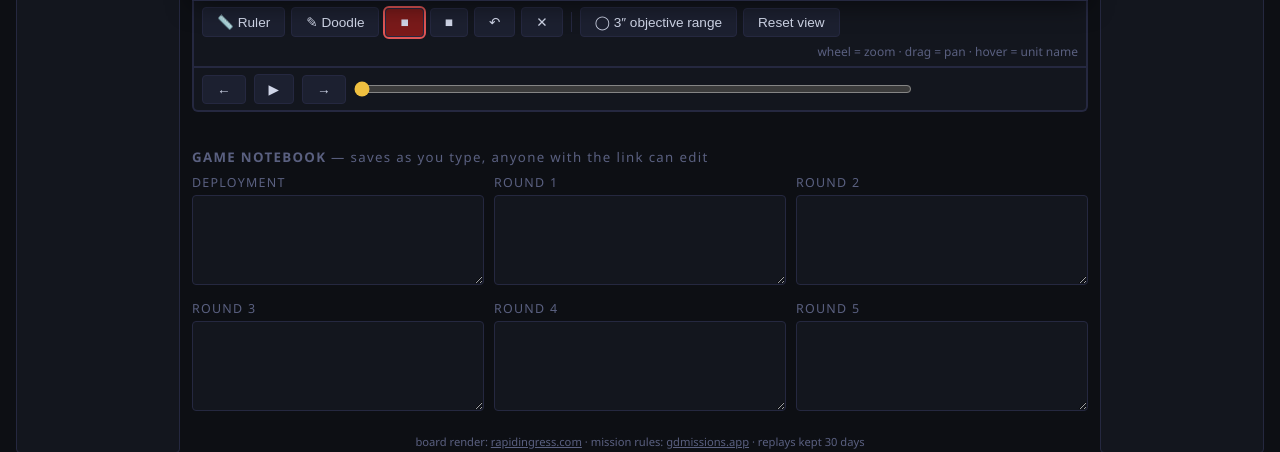
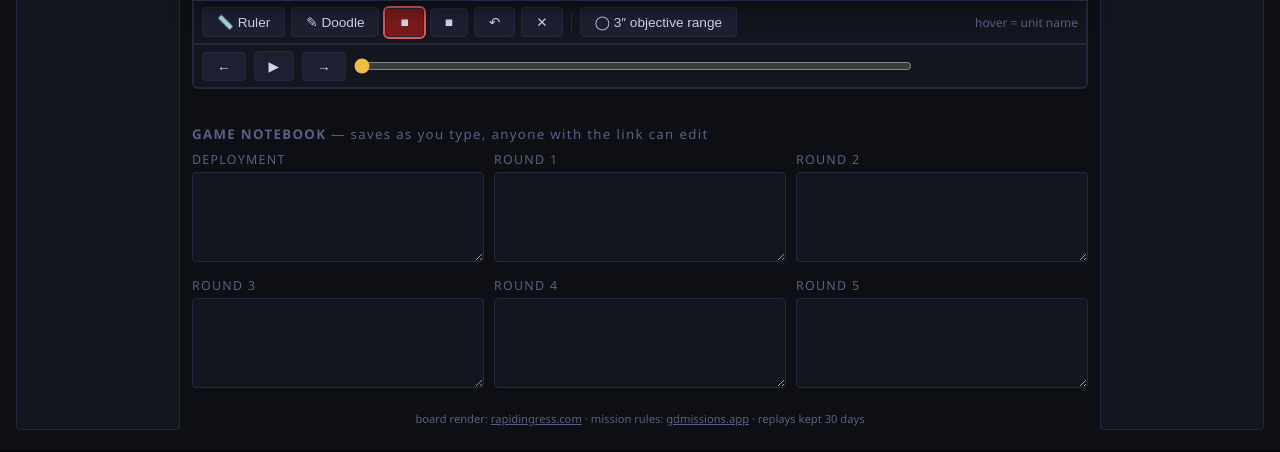
Before and after one commit to affendiariffin/snapshotbot, a Flask app: template server/templates/replay.html in a window 1280 px wide. Shown: the part 686-1138 px from the top of the page. After the commit the page ends 1116 px from the top, so only its background shows below. Run offline with Flask 3, Linux system fonts and the light colour scheme; the template is opened without the code that fills it, so the values that code supplies are empty; some libraries are stand-ins or nearby versions.

Commit message:
Remove wheel-zoom and pan from the replay board
The canvas swallowed the scroll wheel across most of the viewport,
making the page impossible to scroll (Fendi). The board always fits the
view anyway, so pan and Reset View go with it.

Co-Authored-By: Claude Fable 5 <noreply@anthropic.com>

```diff
--- a/server/templates/replay.html
+++ b/server/templates/replay.html
@@ -31,7 +31,7 @@
   .viewer-wrap{display:flex;flex-direction:column;align-items:center;width:100%;gap:0}
   .board-wrap{position:relative;width:100%;height:74vh;background:#05070c;
     border-radius:6px 6px 0 0;border:2px solid var(--border);box-shadow:0 4px 24px #0008;overflow:hidden}
-  #board{width:100%;height:100%;display:block;cursor:grab}
+  #board{width:100%;height:100%;display:block}
   #board.ruler,#board.doodle{cursor:crosshair}
   #tooltip{position:absolute;pointer-events:none;background:#000c;border:1px solid var(--border);
     border-radius:4px;padding:4px 8px;font-size:.8rem;display:none;z-index:5;white-space:nowrap}
@@ -137,8 +137,7 @@
   <button class="btn" id="dClear">&#10005;</button>
   <div class="tool-sep"></div>
   <button class="btn" id="toggleRanges">&#9711; 3&Prime; objective range</button>
-  <button class="btn" id="resetView">Reset view</button>
-  <div class="hint" id="hint">wheel = zoom &middot; drag = pan &middot; hover = unit name</div>
+  <div class="hint" id="hint">hover = unit name</div>
 </div>
 <div class="controls">
   <button class="btn" id="prev">&#8592;</button>
@@ -311,19 +310,11 @@ function hitModel(wx, wz){
   return best;
 }
 
-let dragging = false, lastPx = 0, lastPy = 0, rulerDown = false, doodling = false, curStroke = null;
-cv.addEventListener('wheel', e => {
-  e.preventDefault();
-  const k = e.deltaY < 0 ? 1.15 : 1 / 1.15;
-  const px = e.offsetX * devicePixelRatio, py = e.offsetY * devicePixelRatio;
-  cam.ox = px - (px - cam.ox) * k; cam.oy = py - (py - cam.oy) * k; cam.scale *= k;
-  draw();
-}, {passive: false});
+let rulerDown = false, doodling = false, curStroke = null;
 cv.addEventListener('mousedown', e => {
   const px = e.offsetX * devicePixelRatio, py = e.offsetY * devicePixelRatio;
   const [wx, wz] = S2W(px, py);
-  if (tool === 'pan'){ dragging = true; lastPx = px; lastPy = py; cv.style.cursor = 'grabbing'; }
-  else if (tool === 'ruler'){
+  if (tool === 'ruler'){
     const m = hitModel(wx, wz);
     const b = m ? modelBase(m) : null;
     const r1 = m ? (Array.isArray(b) ? Math.min(b[0], b[1]) / 2 : b / 2) : null;
@@ -338,7 +329,6 @@ cv.addEventListener('mousedown', e => {
 cv.addEventListener('mousemove', e => {
   const px = e.offsetX * devicePixelRatio, py = e.offsetY * devicePixelRatio;
   const [wx, wz] = S2W(px, py);
-  if (dragging){ cam.ox += px - lastPx; cam.oy += py - lastPy; lastPx = px; lastPy = py; draw(); return; }
   if (rulerDown && ruler){
     const m = hitModel(wx, wz);
     const b = m ? modelBase(m) : null;
@@ -358,15 +348,15 @@ cv.addEventListener('mousemove', e => {
     tip.innerHTML = '<b style="color:' + col + '">' + (m.n || 'model') + '</b><br><span style="color:#5a6080">' + bl + '</span>';
   } else tip.style.display = 'none';
 });
-cv.addEventListener('mouseup', () => { dragging = false; rulerDown = false; doodling = false; curStroke = null; if (tool === 'pan') cv.style.cursor = 'grab'; });
-cv.addEventListener('mouseleave', () => { dragging = false; rulerDown = false; doodling = false; curStroke = null; tip.style.display = 'none'; });
+cv.addEventListener('mouseup', () => { rulerDown = false; doodling = false; curStroke = null; });
+cv.addEventListener('mouseleave', () => { rulerDown = false; doodling = false; curStroke = null; tip.style.display = 'none'; });
 
 function setTool(t){
   tool = (tool === t) ? 'pan' : t;
   for (const [id, name] of [['toolRuler', 'ruler'], ['toolDoodle', 'doodle']])
     document.getElementById(id).classList.toggle('active', name === tool);
   cv.className = tool === 'pan' ? '' : tool;
-  const hints = {pan: 'wheel = zoom · drag = pan · hover = unit name',
+  const hints = {pan: 'hover = unit name',
                  ruler: 'drag between models — snaps to bases, edge-to-edge inches · click Ruler again to exit',
                  doodle: 'draw on the board — strokes stick to this frame · click Doodle again to exit'};
   document.getElementById('hint').textContent = hints[tool];
@@ -380,7 +370,6 @@ document.getElementById('dBlue').onclick = function(){ doodleColor = '#1a8fff';
 document.getElementById('dUndo').onclick = () => { (strokes[cur] || []).pop(); draw(); };
 document.getElementById('dClear').onclick = () => { strokes[cur] = []; draw(); };
 document.getElementById('toggleRanges').onclick = function(){ showRanges = !showRanges; this.classList.toggle('active', showRanges); draw(); };
-document.getElementById('resetView').onclick = fitView;
 
 /* ---------- score panel ---------- */
 const panel = document.getElementById('dataPanel'), sharedBar = document.getElementById('sharedCardsBar');
```
